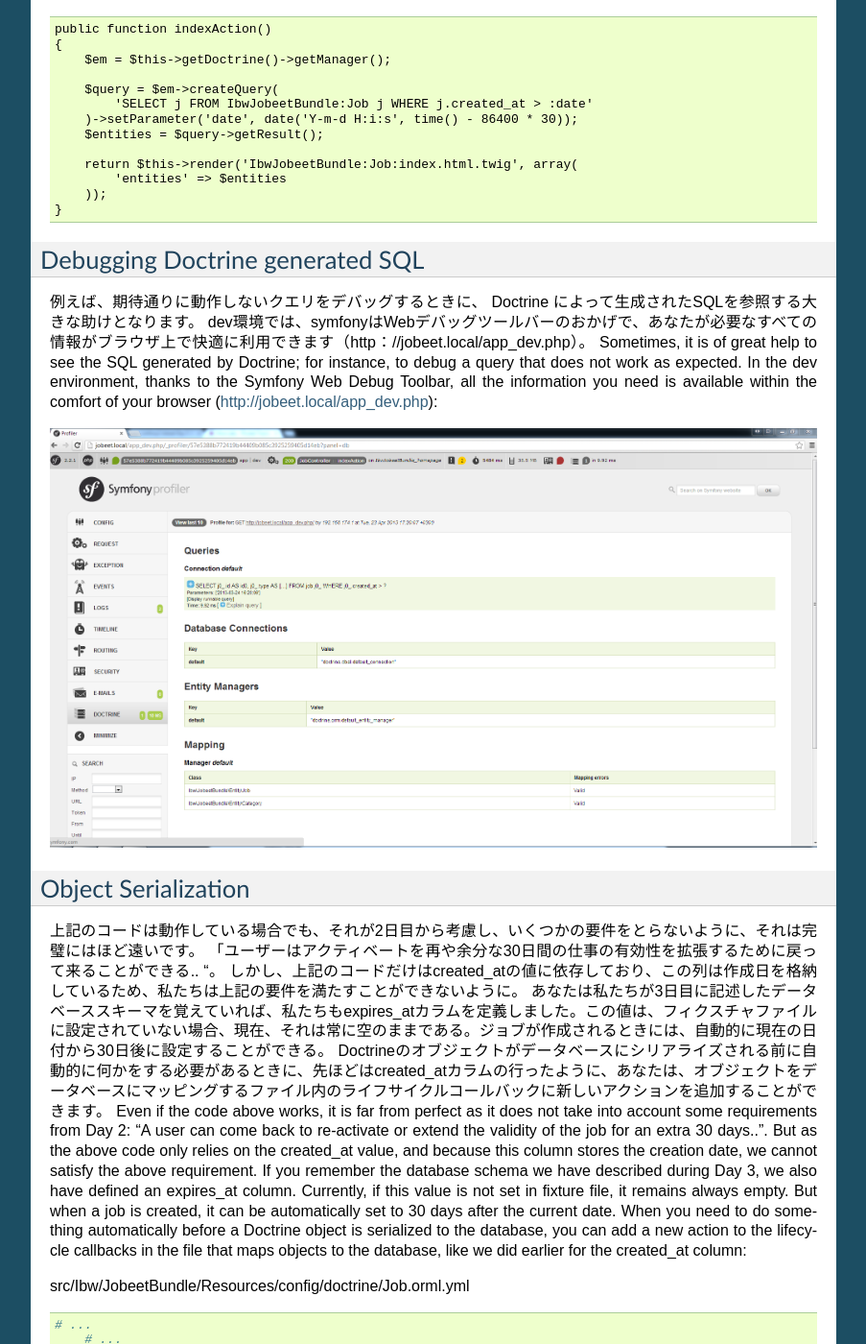
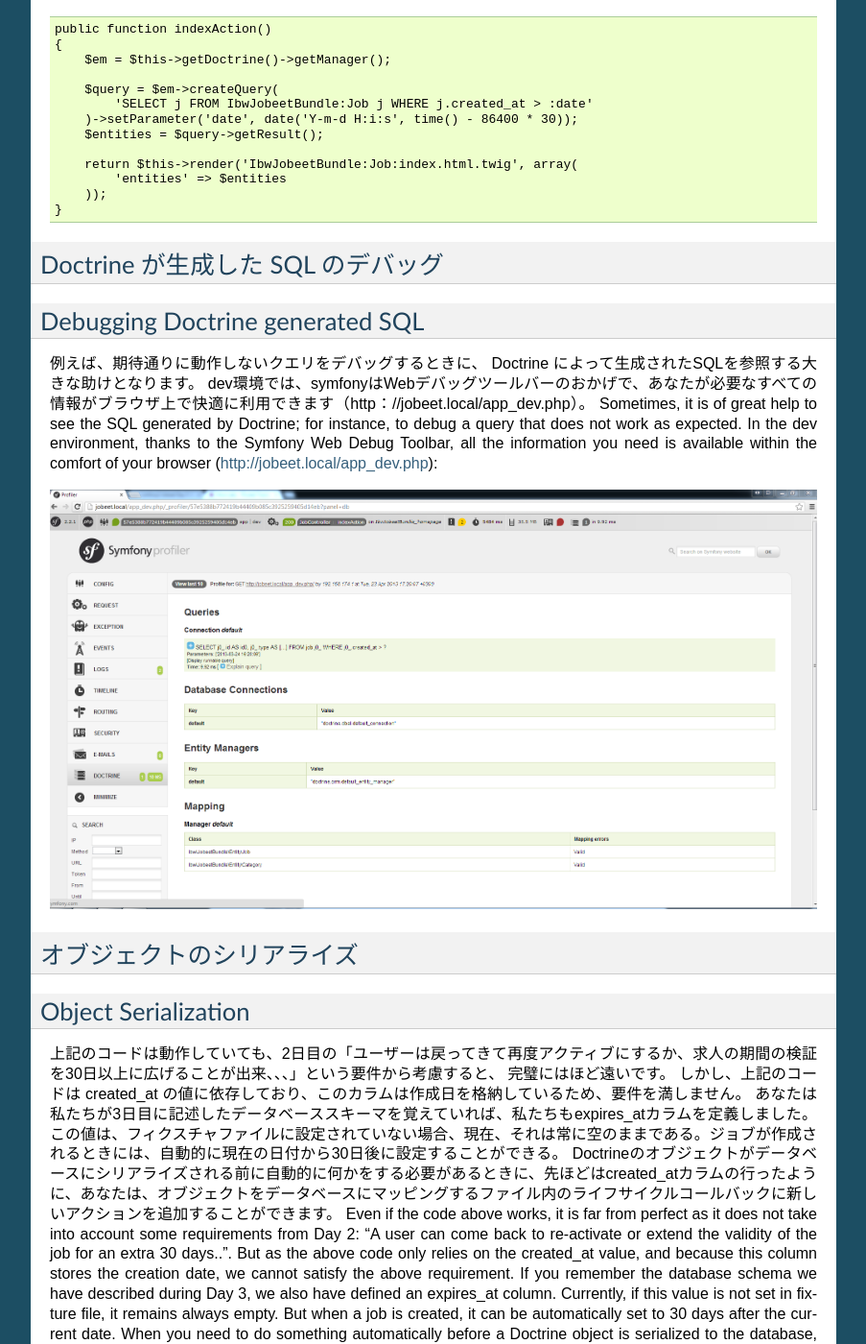
Before and after one commit to symfony-japan-old/symfony2-jobeet-ja, a Sphinx documentation site: the page built from source/day-6-more-with-the-model.rst, in a window 1280 px wide and 1400 px high, scrolled down 948 px. Shown: the whole window at 96% size, without its empty margins (198-1101 px from the left). Built offline with Sphinx 7.4.7, drawn with Linux system fonts in a browser that asks for light colours; some of the changed text lies outside the part shown.

Commit message:
9/10 morning

```diff
--- a/source/day-6-more-with-the-model.rst
+++ b/source/day-6-more-with-the-model.rst
@@ -58,6 +58,8 @@ Let’s change it to only select active jobs:
        ));
    }
 
+Doctrine が生成した SQL のデバッグ
+-----------------------------
 Debugging Doctrine generated SQL
 --------------------------------
 
@@ -68,12 +70,14 @@ In the dev environment, thanks to the Symfony Web Debug Toolbar, all the informa
 
 .. image:: /images/Day-6-web-debug-toolbar.png
 
+オブジェクトのシリアライズ
+------------------
 Object Serialization
 --------------------
 
-上記のコードは動作している場合でも、それが2日目から考慮し、いくつかの要件をとらないように、それは完璧にはほど遠いです。
-「ユーザーはアクティベートを再や余分な30日間の仕事の有効性を拡張するために戻って来ることができる.. "。
-しかし、上記のコードだけはcreated_atの値に依存しており、この列は作成日を格納しているため、私たちは上記の要件を満たすことができないように。
+上記のコードは動作していても、2日目の「ユーザーは戻ってきて再度アクティブにするか、求人の期間の検証を30日以上に広げることが出来、、、」という要件から考慮すると、
+完璧にはほど遠いです。
+しかし、上記のコードは created_at の値に依存しており、このカラムは作成日を格納しているため、要件を満しません。
 あなたは私たちが3日目に記述したデータベーススキーマを覚えていれば、私たちもexpires_atカラムを定義しました。この値は、フィクスチャファイルに設定されていない場合、現在、それは常に空のままである。ジョブが作成されるときには、自動的に現在の日付から30日後に設定することができる。
 Doctrineのオブジェクトがデータベースにシリアライズされる前に自動的に何かをする必要があるときに、先ほどはcreated_atカラムの行ったように、あなたは、オブジェクトをデータベースにマッピングするファイル内のライフサイクルコールバックに新しいアクションを追加することができます。
 Even if the code above works, it is far from perfect as it does not take into account some requirements from Day 2:
```
